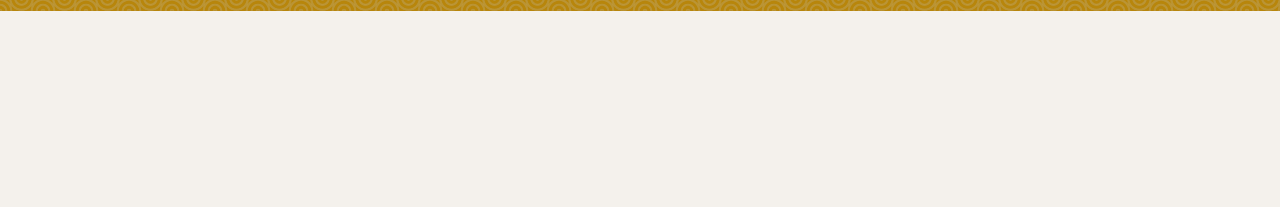
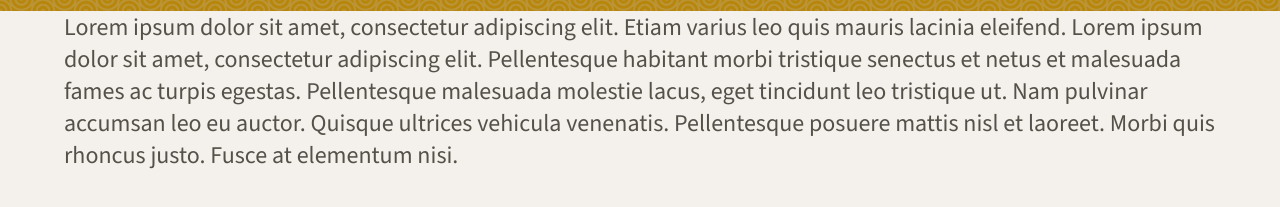
Before and after one commit to lubi25/tweeter, a website: page public/index.html in a window 1280 px wide. Shown: the part 509-716 px from the top of the page. Drawn offline with nearby package versions, Linux system fonts and the light colour scheme.

Commit message:
Add Lipsum to 'main'

```diff
--- a/public/index.html
+++ b/public/index.html
@@ -41,10 +41,11 @@
       <div>
           <h2>Lubi Islam</h2>
       </div>
-  </header>
-
+    </header>
 
     <!-- Page-specific (main) content here -->
-    <main class="container"></main>
+    <main class="container">
+      Lorem ipsum dolor sit amet, consectetur adipiscing elit. Etiam varius leo quis mauris lacinia eleifend. Lorem ipsum dolor sit amet, consectetur adipiscing elit. Pellentesque habitant morbi tristique senectus et netus et malesuada fames ac turpis egestas. Pellentesque malesuada molestie lacus, eget tincidunt leo tristique ut. Nam pulvinar accumsan leo eu auctor. Quisque ultrices vehicula venenatis. Pellentesque posuere mattis nisl et laoreet. Morbi quis rhoncus justo. Fusce at elementum nisi.
+    </main>
   </body>
 </html>
```
